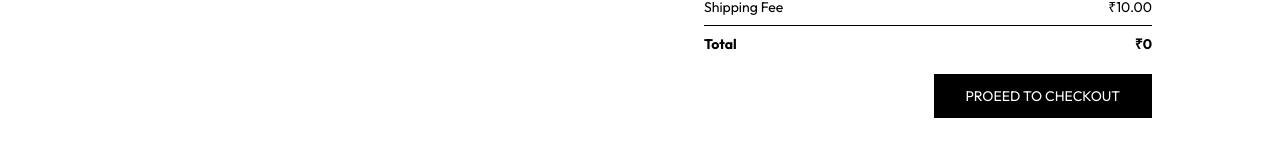
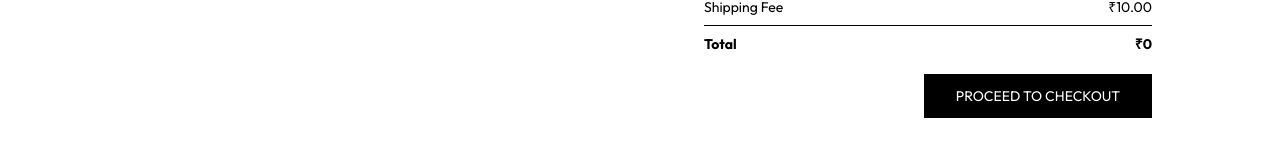
Before and after one commit to JatinDohale/Poshak_Ecommerce, a React (Vite) app in the folder frontend/: page /cart in a window 1280 px wide. Shown: the part 369-537 px from the top of the page. Built offline with nearby package versions, Linux system fonts and the light colour scheme; no server answers; some icons are missing.

Commit message:
Fix typo in checkout button text

```diff
--- a/frontend/src/pages/Cart.jsx
+++ b/frontend/src/pages/Cart.jsx
@@ -85,7 +85,7 @@ const Cart = () => {
         <div className='w-full sm:max-w-md'>
           <CartTotal />
           <div className='w-full text-end '>
-            <button onClick={() => navigate("/placedorders")} className='bg-black mt-5 text-white px-8 py-3 text-sm active:bg-gray-700 hover:bg-slate-900'>PROEED TO CHECKOUT</button>
+            <button onClick={() => navigate("/placedorders")} className='bg-black mt-5 text-white px-8 py-3 text-sm active:bg-gray-700 hover:bg-slate-900'>PROCEED TO CHECKOUT</button>
           </div>
         </div>
 
```
